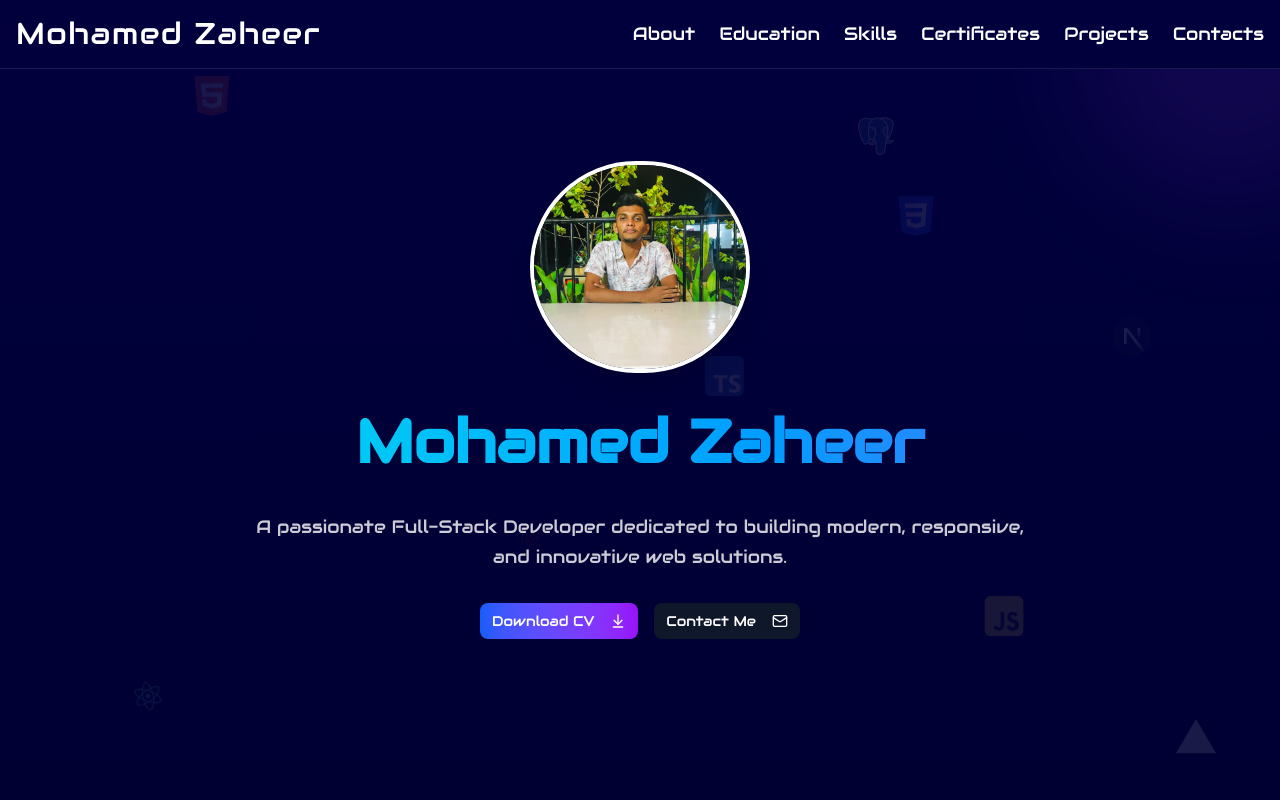
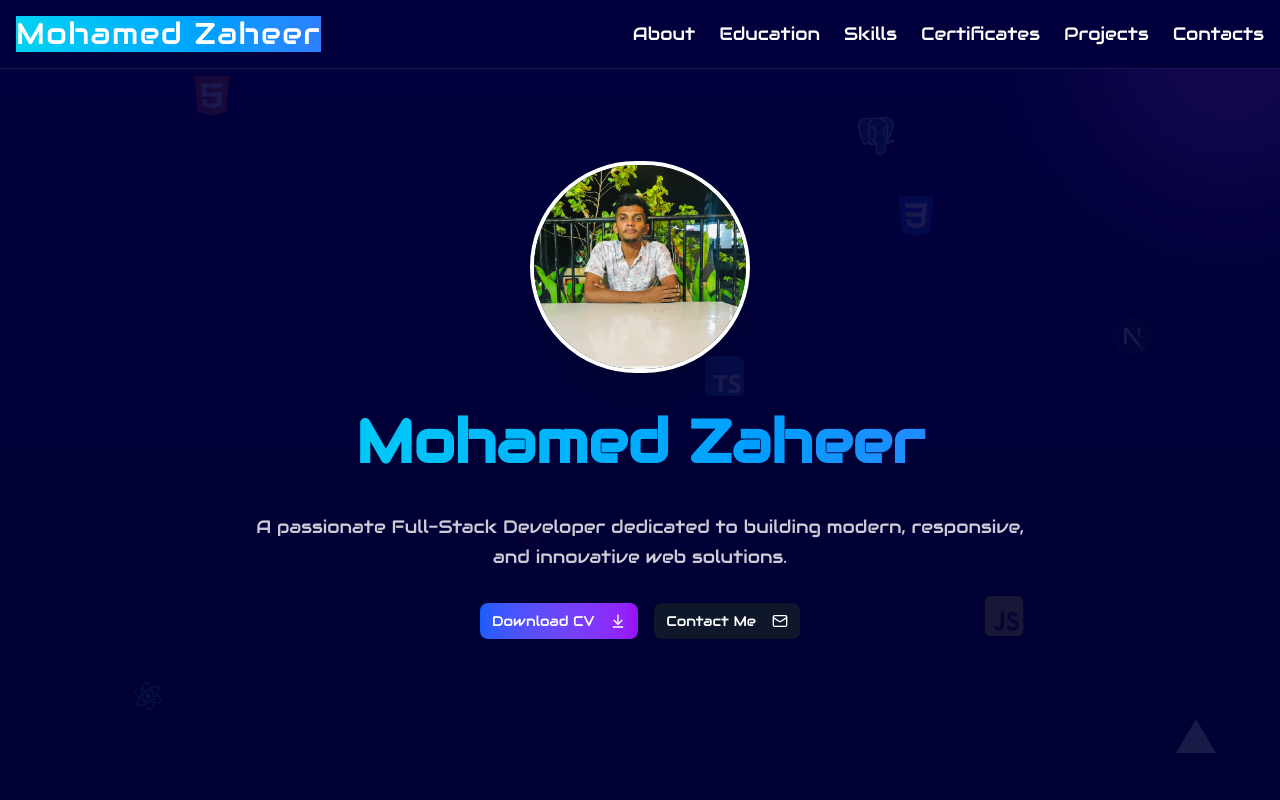
Before and after one commit to Zaheer2003/Portfolio_Zaheer, a Next.js app: page / in a window 1280 px wide. Shown: the top 800 px of the page. Built offline with nearby package versions, Linux system fonts and the light colour scheme.

Commit message:
Navbar Modified

```diff
--- a/src/components/Navbar.tsx
+++ b/src/components/Navbar.tsx
@@ -8,7 +8,7 @@ export default function Navbar() {
   return (
     <header className="fixed top-0 w-full z-50 bg-[#01003D] text-white backdrop-blur border-b border-white/10 font-audiowide">
       <div className="container mx-auto px-4 py-4 flex items-center justify-between">
-        <Link href="/" className="text-3xl tracking-wider">
+        <Link href="/" className="text-3xl tracking-wider bg-gradient-to-r from-cyan-400 to-blue-500">
           Mohamed Zaheer
         </Link>
         <nav className="hidden md:flex space-x-6 items-center text-lg">
```
